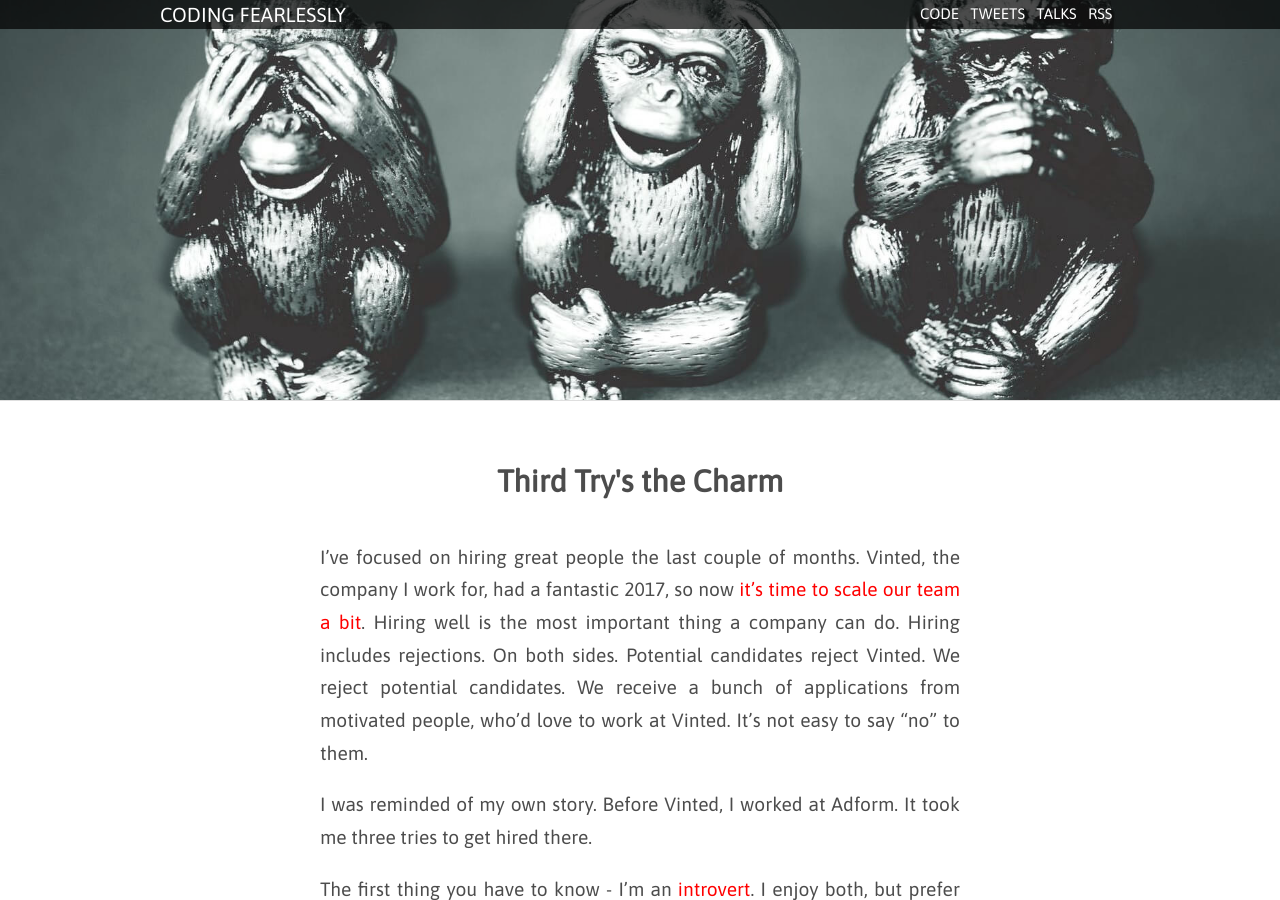
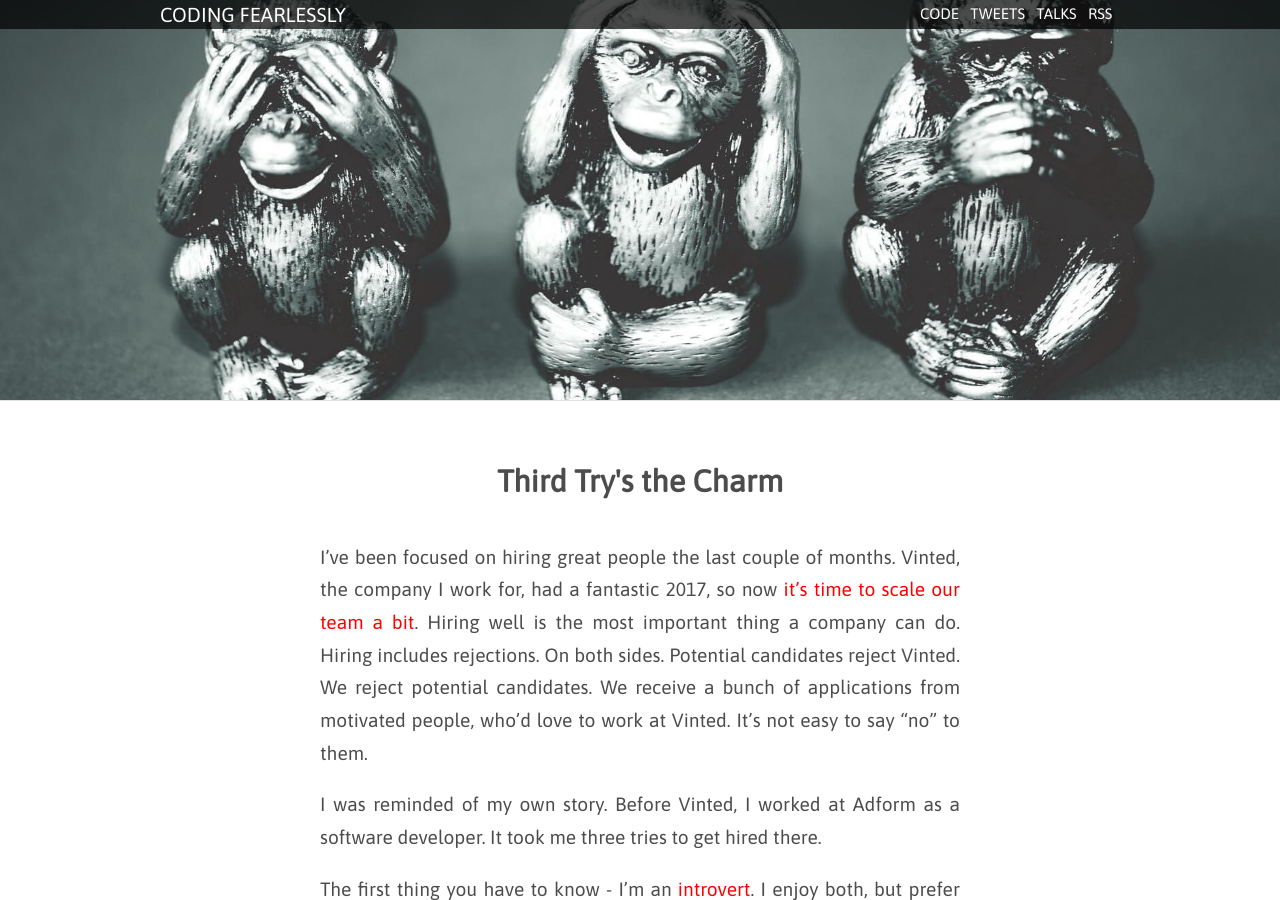
Before and after one commit to mmozuras/mmozuras.github.com, a Jekyll site: the page built from post/_posts/2018-03-25-third-trys-the-charm.md, in a window 1280 px wide and 900 px high. Built offline with Jekyll 4.4.1, drawn with Linux system fonts in a browser that asks for light colours; comment, search, counter and statistics services are not loaded.

Commit message:
Minor fixes to the first two paragraphs of "Third Try's the Charm"

```diff
--- a/post/_posts/2018-03-25-third-trys-the-charm.md
+++ b/post/_posts/2018-03-25-third-trys-the-charm.md
@@ -4,9 +4,9 @@ title: Third Try's the Charm
 background: three
 ---
 
-I've focused on hiring great people the last couple of months. Vinted, the company I work for, had a fantastic 2017, so now [it's time to scale our team a bit](https://verslas.lrytas.lt/sekmes-istorijos/2018/03/12/news/nurunges-konkurentus-prancuzijoje-ir-vokietijoje-vinted-planuoja-pletra-5112453/). Hiring well is the most important thing a company can do. Hiring includes rejections. On both sides. Potential candidates reject Vinted. We reject potential candidates. We receive a bunch of applications from motivated people, who'd love to work at Vinted. It's not easy to say "no" to them.
+I've been focused on hiring great people the last couple of months. Vinted, the company I work for, had a fantastic 2017, so now [it's time to scale our team a bit](https://verslas.lrytas.lt/sekmes-istorijos/2018/03/12/news/nurunges-konkurentus-prancuzijoje-ir-vokietijoje-vinted-planuoja-pletra-5112453/). Hiring well is the most important thing a company can do. Hiring includes rejections. On both sides. Potential candidates reject Vinted. We reject potential candidates. We receive a bunch of applications from motivated people, who'd love to work at Vinted. It's not easy to say "no" to them.
 
-I was reminded of my own story. Before Vinted, I worked at Adform. It took me three tries to get hired there.
+I was reminded of my own story. Before Vinted, I worked at Adform as a software developer. It took me three tries to get hired there.
 
 The first thing you have to know - I'm an [introvert](https://en.wikipedia.org/wiki/Extraversion_and_introversion#Introversion). I enjoy both, but prefer solitary to social activities, as the latter ones tend to dwindle my energy. Software development tends to attract introverted people, and I'm one of them.
 
```
